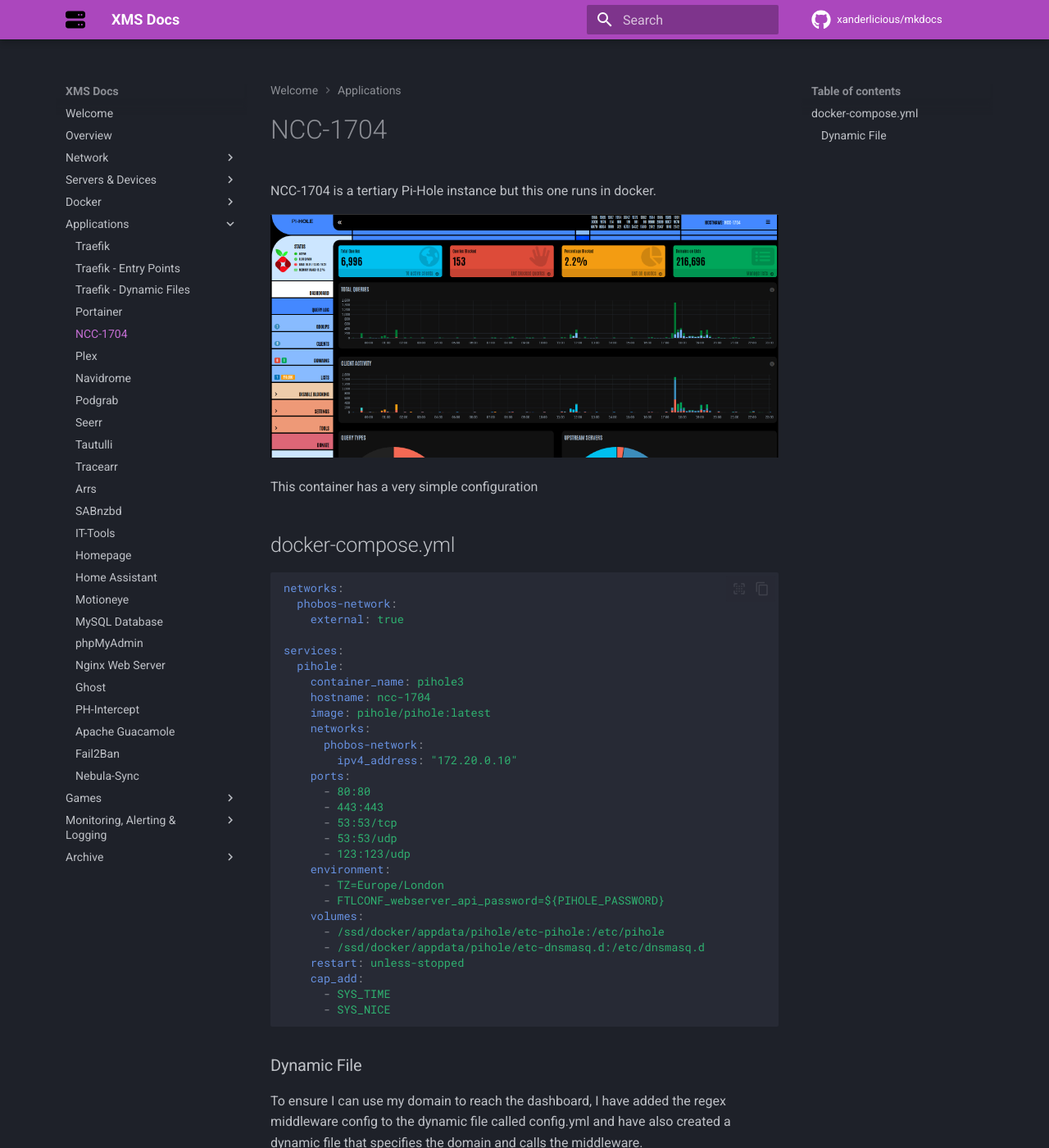
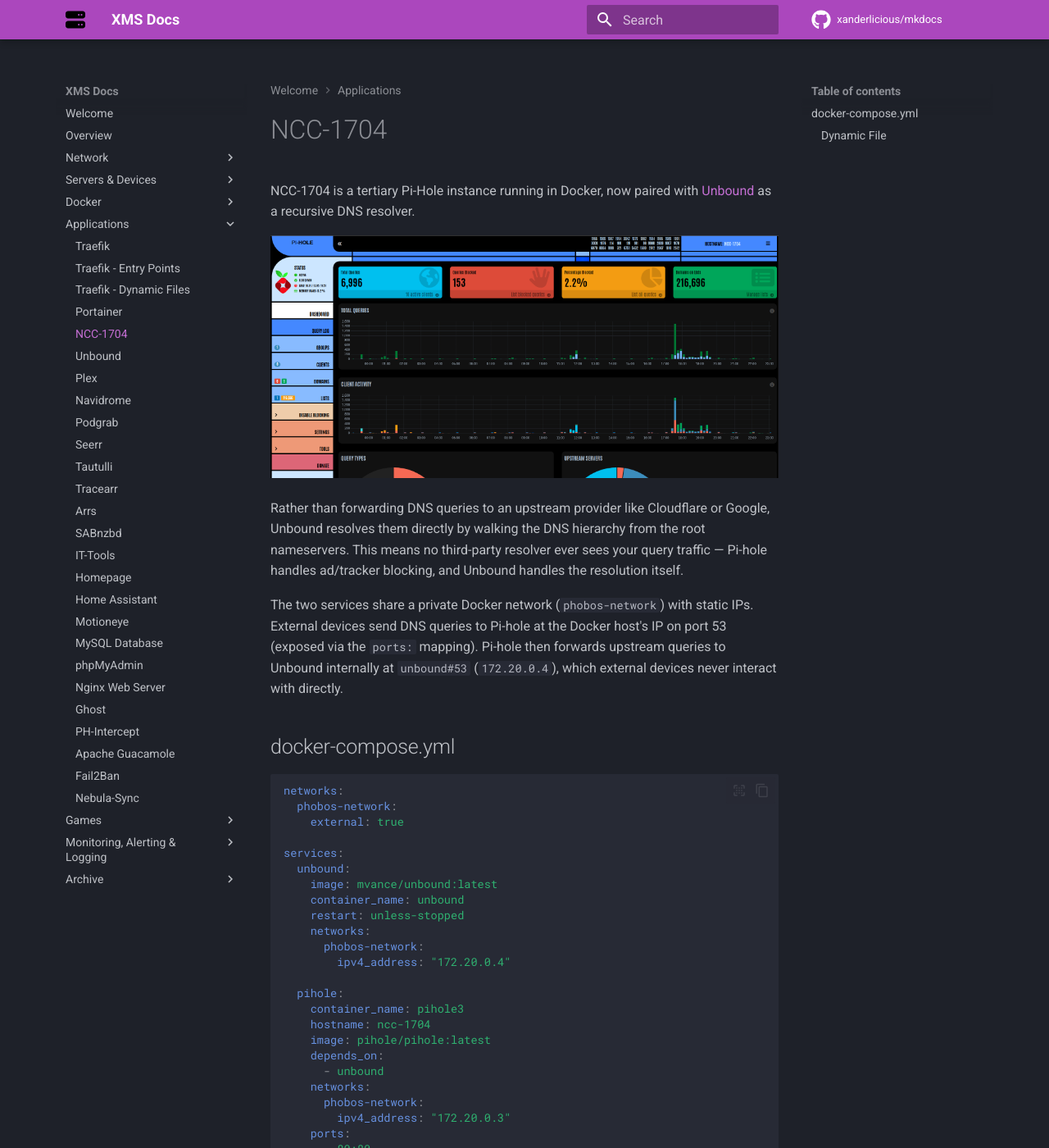
Before and after one commit to Xanderlicious/mkdocs, an MkDocs documentation site: the page built from docs/NCC-1704.md, in a window 1280 px wide and 1400 px high. Shown: the whole window at 82% size. Built offline with MkDocs 1.6.1 and Material for MkDocs 9.7.7, drawn with Linux system fonts in a browser that asks for light colours; comment, search, counter and statistics services are not loaded; some of the changed text lies outside the part shown.

Commit message:
created an unbound page and adjusted pages related to the 3 pi-hole instances

```diff
--- a/docs/NCC-1704.md
+++ b/docs/NCC-1704.md
@@ -1,10 +1,12 @@
 # NCC-1704
 
-NCC-1704 is a tertiary Pi-Hole instance but this one runs in docker.
+NCC-1704 is a tertiary Pi-Hole instance running in Docker, now paired with [Unbound](unbound.md) as a recursive DNS resolver.
 
 ![pihole-screenshot](images/ncc-1704.png)
 
-This container has a very simple configuration
+Rather than forwarding DNS queries to an upstream provider like Cloudflare or Google, Unbound resolves them directly by walking the DNS hierarchy from the root nameservers. This means no third-party resolver ever sees your query traffic — Pi-hole handles ad/tracker blocking, and Unbound handles the resolution itself.
+
+The two services share a private Docker network (`phobos-network`) with static IPs. External devices send DNS queries to Pi-hole at the Docker host's IP on port 53 (exposed via the `ports:` mapping). Pi-hole then forwards upstream queries to Unbound internally at `unbound#53` (`172.20.0.4`), which external devices never interact with directly.
 
 ## docker-compose.yml
 
@@ -14,13 +16,23 @@
     external: true
 
 services:
+  unbound:
+    image: mvance/unbound:latest
+    container_name: unbound
+    restart: unless-stopped
+    networks:
+      phobos-network:
+        ipv4_address: "172.20.0.4"
+
   pihole:
     container_name: pihole3
     hostname: ncc-1704
     image: pihole/pihole:latest
+    depends_on:
+      - unbound
     networks:
       phobos-network:
-        ipv4_address: "172.20.0.10"
+        ipv4_address: "172.20.0.3"
     ports:
       - 80:80
       - 443:443
@@ -29,7 +41,8 @@
       - 123:123/udp
     environment:
       - TZ=Europe/London
-      - FTLCONF_webserver_api_password=${PIHOLE_PASSWORD}
+      - FTLCONF_webserver_api_password=
+      - FTLCONF_dns_upstreams=unbound#53
     volumes:
       - /ssd/docker/appdata/pihole/etc-pihole:/etc/pihole
       - /ssd/docker/appdata/pihole/etc-dnsmasq.d:/etc/dnsmasq.d
--- a/docs/assets/stylesheets/extra.css
+++ b/docs/assets/stylesheets/extra.css
@@ -1,3 +1,7 @@
 .md-grid {
   max-width: 90%;
 }
+
+.md-typeset .grid.cards {
+  grid-template-columns: repeat(4, 1fr);
+}
--- a/mkdocs.yml
+++ b/mkdocs.yml
@@ -24,6 +24,7 @@
     - Traefik - Dynamic Files: dynamic.md
     - Portainer: portainer.md
     - NCC-1704: NCC-1704.md
+    - Unbound: unbound.md
     - Plex: plex.md
     - Navidrome: navidrome.md
     - Podgrab: podgrab.md
```
Also changed, not shown: docs/NCC-1702.md (+1 -1 lines), docs/NCC-1703.md (+1 -1 lines), docs/unbound.md (added, +79 -0 lines).
